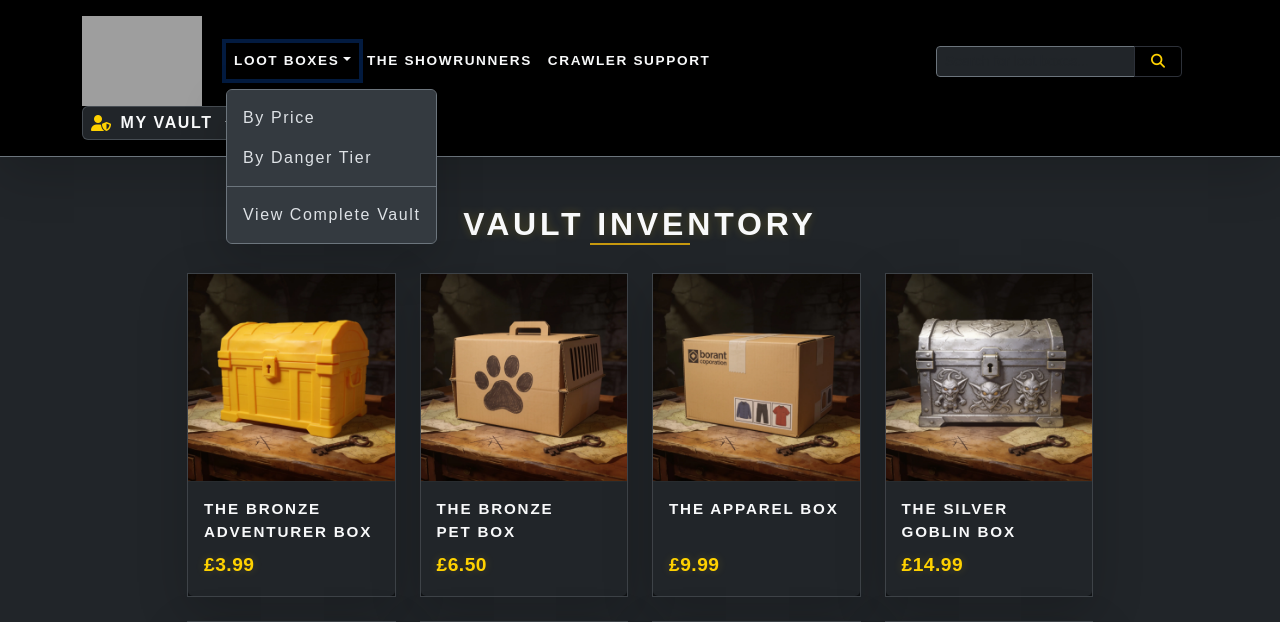
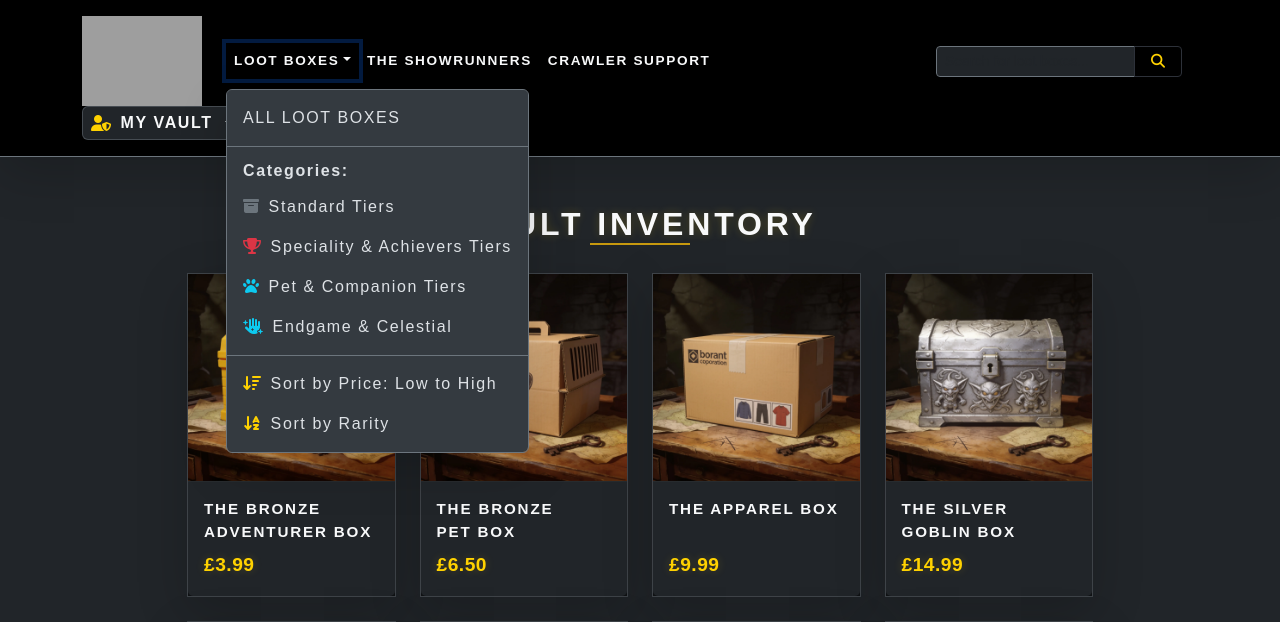
Before and after one commit to MrsG33k/CI-MS4-CrawlerEmporium, a Django app: page /lootboxes/ in a window 1280 px wide, after a click on "LOOT BOXES". Shown: the top 622 px of the page. Run offline with Django 5.2, Linux system fonts and the light colour scheme; data comes from the database, SQL or seed files in the repository; some libraries are stand-ins or nearby versions; some web fonts are replaced; grey boxes are pictures that could not be loaded.

Commit message:
Edit: Updated the Loot Boxes menu dropdown structure

```diff
--- a/templates/base.html
+++ b/templates/base.html
@@ -44,10 +44,18 @@
                 <ul class="nav col-12 col-lg-auto me-lg-auto mb-2 justify-content-center mb-md-0">
                     <li class="nav-item dropdown"><a class="nav-link text-light dropdown-toggle font-nav text-uppercase px-2 text-muted-hover" href="#" id="allBoxes" role="button" data-bs-toggle="dropdown" aria-expanded="false">Loot Boxes</a>
                         <ul class="dropdown-menu dropdown-menu-dark border-secondary shadow-lg mt-2" aria-labelledby="allBoxes">
-                            <li><a class="dropdown-item py-2" href="#">By Price</a></li>
-                            <li><a class="dropdown-item py-2" href="#">By Danger Tier</a></li>
+                            <li><a class="dropdown-item py-2 font-sub" href="{% url 'products' %}">All Loot Boxes</a></li>
                             <li><hr class="dropdown-divider border-secondary"></li>
-                            <li><a class="dropdown-item py-2" href="{% url 'products' %}">View Complete Vault</a></li>
+
+                            <li><span class="dropdown-item-text">Categories:</span></li>
+                            <li><a class="dropdown-item py-2" href="{% url 'products' %}?category=standard_boxes"><i class="fas fa-box-archive text-secondary me-2"></i>Standard Tiers</a></li>
+                            <li><a class="dropdown-item py-2" href="{% url 'products' %}?category=speciality_boxes"><i class="fas fa-trophy text-danger me-2"></i>Speciality & Achievers Tiers</a></li>
+                            <li><a class="dropdown-item py-2" href="{% url 'products' %}?category=pet_boxes"><i class="fas fa-paw text-info me-2"></i>Pet & Companion Tiers</a></li>
+                            <li><a class="dropdown-item py-2" href="{% url 'products' %}?category=endgame_boxes"><i class="fas fa-hand-sparkles text-info me-2"></i>Endgame & Celestial</a></li>
+
+                            <li><hr class="dropdown-divider border-secondary"></li>
+                            <li><a class="dropdown-item py-2" href="{% url 'products' %}?sort=price&direction="><i class="fas fa-sort-amount-down text-warning me-2"></i>Sort by Price: Low to High</a></li>
+                            <li><a class="dropdown-item py-2" href="{% url 'products' %}?sort=rarity&direction=asc"><i class="fas fa-sort-alpha-down text-warning me-2"></i>Sort by Rarity</a></li>
                         </ul>
                     </li>
                     <li class="nav-item">
```
